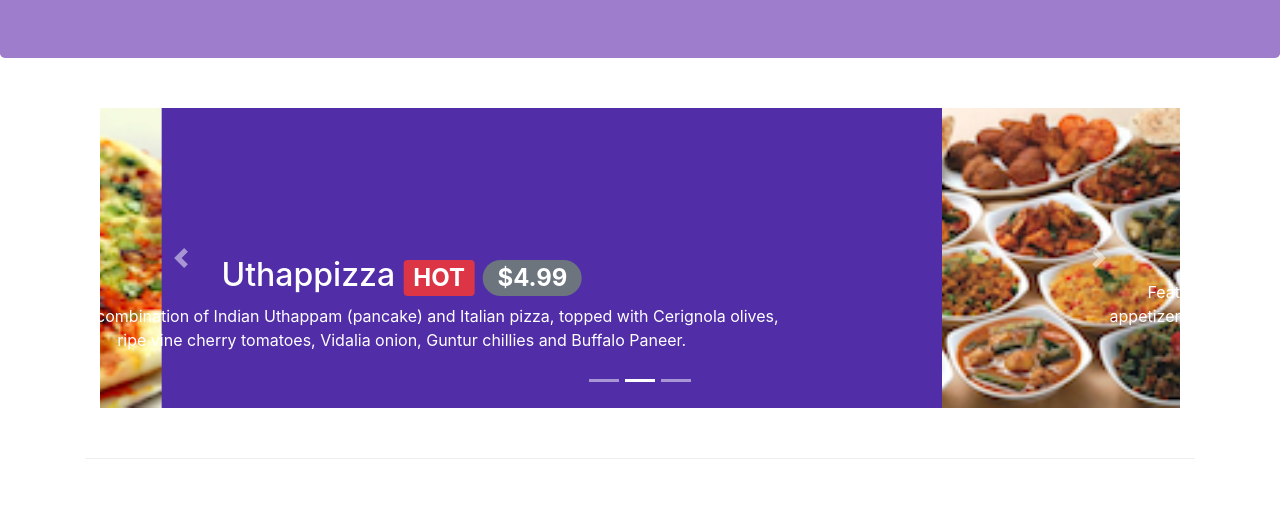
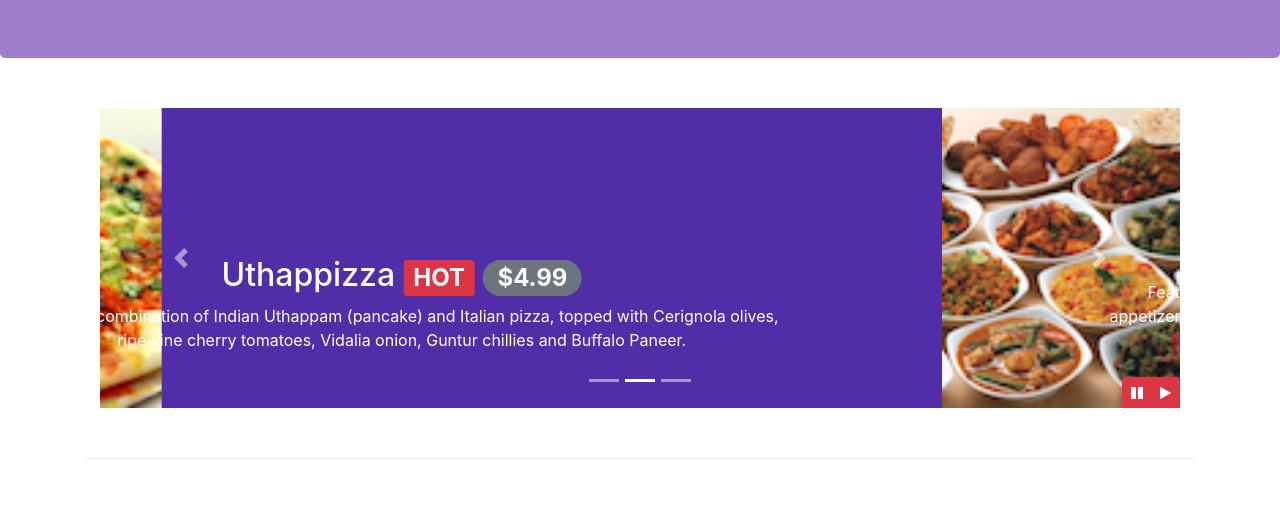
Before and after one commit to Victor-Abidoye/conFusion, a website: page index.html in a window 1280 px wide. Shown: the part 276-782 px from the top of the page. Drawn offline with nearby package versions, Linux system fonts and the light colour scheme.

Commit message:
Bootstrap JQuery

```diff
--- a/css/styles.css
+++ b/css/styles.css
@@ -59,3 +59,10 @@ body {
     left: 0;
     min-height: 300px;
 }
+
+#carouselButton {
+    right: 0;
+    bottom: 0;
+    position: absolute;
+    z-index: 1;
+}
--- a/index.html
+++ b/index.html
@@ -228,6 +228,15 @@
                         <a class="carousel-control-next" href="#mycarousel" role="button" data-slide="next">
                             <span class="carousel-control-next-icon"></span>
                         </a>
+
+                        <div id="carouselButton" class="btn-group">
+                            <button class="btn btn-danger btn-sm" id="carousel-pause">
+                                <span class="fa fa-pause"></span>
+                            </button>
+                            <button class="btn btn-danger btn-sm" id="carousel-play">
+                                <span class="fa fa-play"></span>
+                            </button>
+                        </div>
                     </div>
                 </div>
             </div>
@@ -326,6 +335,18 @@
     <script src="node_modules/jquery/dist/jquery.slim.min.js"></script>
     <script src="node_modules/popper.js/dist/umd/popper.min.js"></script>
     <script src="node_modules/bootstrap/dist/js/bootstrap.min.js"></script>
+
+    <script>
+        $(document).ready(function() {
+            $("#mycarousel").carousel( {interval : 200});
+            $('#carousel-pause').click(function() {
+                $("#mycarousel").carousel('pause');
+            });
+            $('#carousel-play').click(function() {
+                $("#mycarousel").carousel('cycle');
+            });
+        });
+    </script>
+
 </body>
-
 </html>
```
